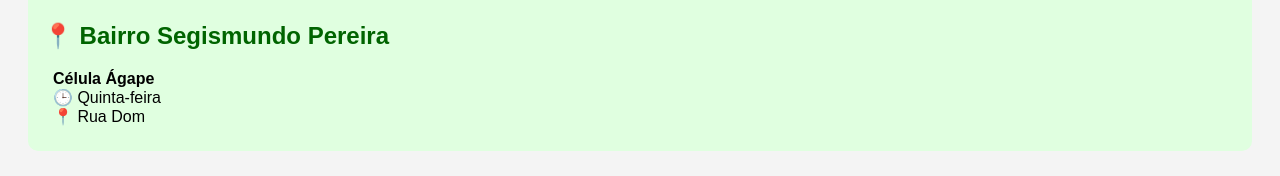
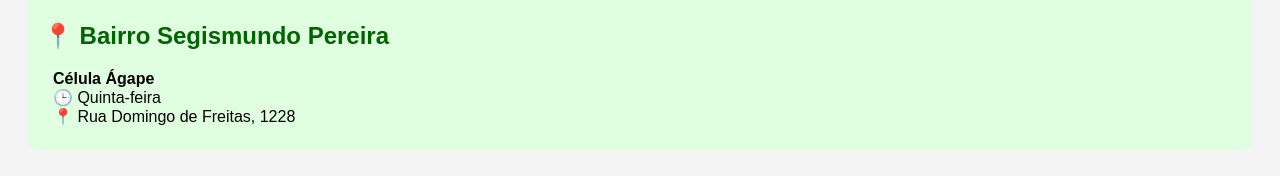
Before and after one commit to igoralmeidasilva/celulas-edificar, a plain HTML site: page index.html in a window 1280 px wide. Shown: the part 574-750 px from the top of the page. Drawn offline with Linux system fonts and the light colour scheme.

Commit message:
Update index.html

```diff
--- a/index.html
+++ b/index.html
@@ -56,4 +56,9 @@
     <div class="celula">
       <strong>Célula Ágape</strong><br>
       🕒 Quinta-feira<br>
-      📍 Rua Dom
+      📍 Rua Domingo de Freitas, 1228
+    </div>
+  </div>
+
+</body>
+</html>
```
